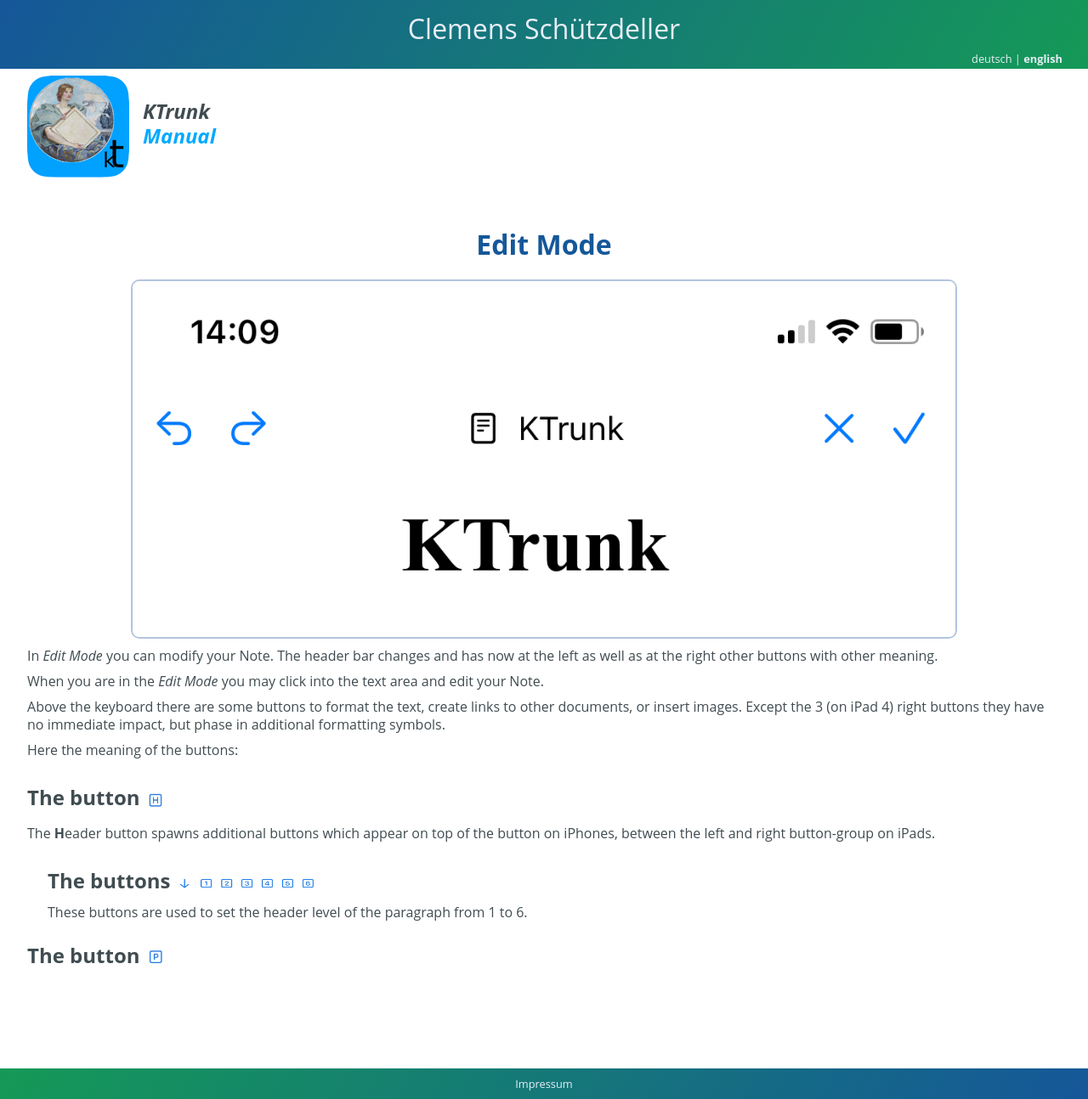
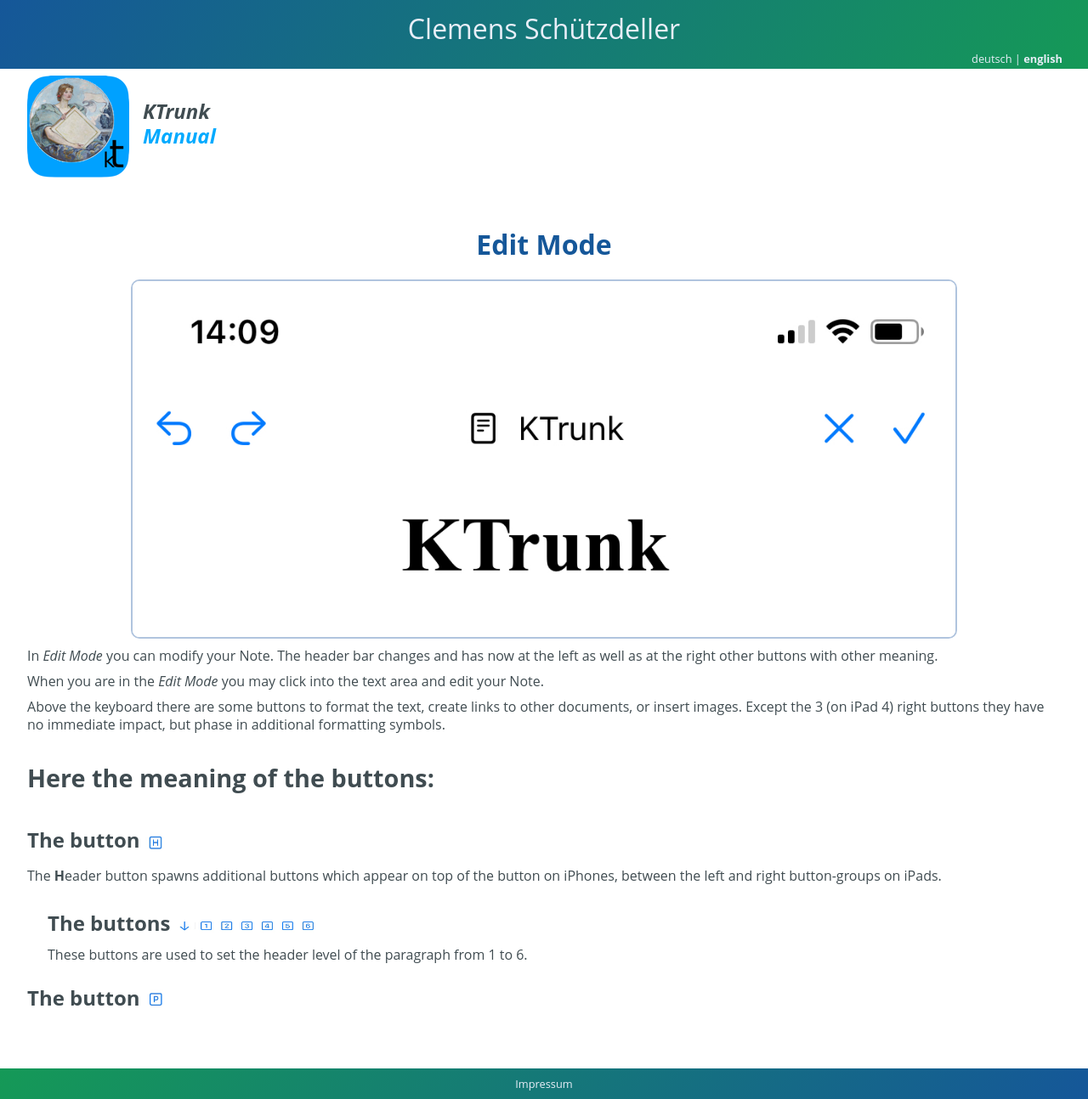
Before and after one commit to cs-LA/home, a Jekyll site: the page built from KTrunk/Manual/EditMode.md, in a window 1280 px wide. Shown: the whole page at 85% size. Built offline with Jekyll 4.4.1, drawn with Linux system fonts in a browser that asks for light colours; our own code applies the rules of GitHub Pages for plain Markdown files.

Commit message:
Update EditMode.md

```diff
--- a/KTrunk/Manual/EditMode.md
+++ b/KTrunk/Manual/EditMode.md
@@ -24,13 +24,12 @@
 <span class="en">Above the keyboard there are some buttons to format the text, create links to other documents, or insert images. Except the 3 (on iPad 4) right buttons they have no immediate impact, but phase in additional formatting symbols.</span>
 <span class="de">Oberhalb der Tastatur sind ein paar Schaltflächen, um den Text zu formatieren, Links zu anderen Dokumenten zu erstellen oder um Bilder einzufügen. Außer den 3 (auf dem iPad 4) rechten Schaltflächen haben diese Symbole keine direkte Wirkung, sondern blenden zusätzliche Formatierungssymbole ein.</span>
 
-<span class="en">Here the meaning of the buttons:</span>
-<span class="de">Hier die Bedeutung der Schaltflächen:</span>
+<h2><span class="en">Here the meaning of the buttons:</span><span class="de">Hier die Bedeutung der Schaltflächen:</span></h2>
 
-<h3><span class="en">The button  <img src="EditButtonH.jpg" class="inLine"></span><span class="de">Die Schaltfläche <img src="EditButtonH.jpg" class="inLine"></span></h3>
+<h3><span class="en">The button <img src="EditButtonH.jpg" class="inLine"></span><span class="de">Die Schaltfläche <img src="EditButtonH.jpg" class="inLine"></span></h3>
 
-<span class="en">The <b>H</b>eader button spawns additional buttons which appear on top of the button on iPhones, between the left and right button-group on iPads.</span>
-<span class="de">Die <b>H</b>-Schaltfläche (<i>Header</i>) bringt weiter Schaltflächen zum Vorschein, die auf iPhones oberhalb der Schaltfläche, auf iPads zwischen den linken und rechten Schaltflächen-Gruppen erscheinen.</span>
+<span class="en">The <b>H</b>eader button spawns additional buttons which appear on top of the button on iPhones, between the left and right button-groups on iPads.</span>
+<span class="de">Die <b>H</b>-Schaltfläche (<i>Header</i>) bringt weitere Schaltflächen zum Vorschein, die auf iPhones oberhalb der Schaltfläche, auf iPads zwischen den linken und rechten Schaltflächen-Gruppen erscheinen.</span>
 
 <div style="margin-left: 1.5em">
 <h3><span class="en">The buttons <img src="EditButtonHn.jpg" class="inLine" style="Width: 7em;"></span><span class="de">Die Schaltflächen <img src="EditButtonHn.jpg" class="inLine" style="Width: 7em;"></span></h3>
```
